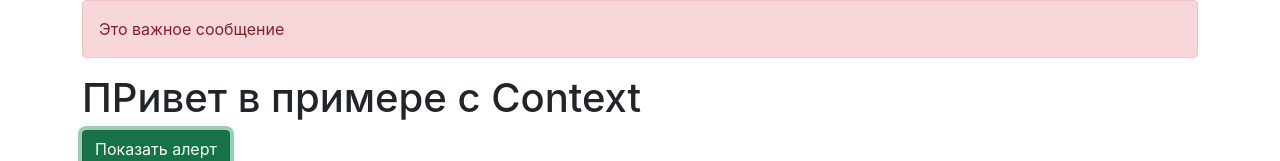
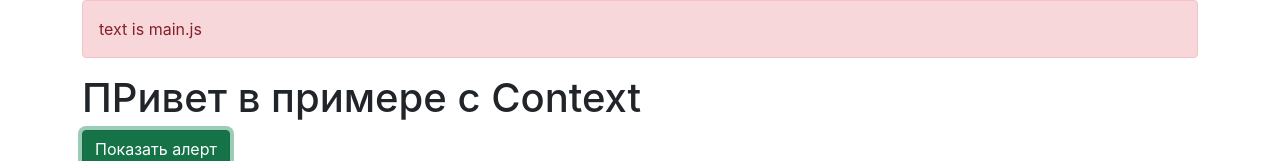
Before and after one commit to baikov98/ReactHooks, a React (Create React App) app: page / in a window 1280 px wide. Both pictures are taken after a click on the button "Показать алерт". Shown: the top 161 px of the page. Built offline with nearby package versions, Linux system fonts and the light colour scheme.

Commit message:
useReducer final

```diff
--- a/src/Main.js
+++ b/src/Main.js
@@ -6,7 +6,7 @@ export default function Main() {
     return (
         <>
             <h1>ПРивет в примере с Context</h1>
-            <button onClick={show} className='btn btn-success'>Показать алерт</button>
+            <button onClick={() => show('text is main.js')} className='btn btn-success'>Показать алерт</button>
         </>
     )
 }
--- a/src/alert/Alert.js
+++ b/src/alert/Alert.js
@@ -6,7 +6,7 @@ export default function Alert() {
     if (!alert.visible) return null
     return (
         <div className='alert alert-danger' onClick={alert.hide}>
-            Это важное сообщение
+            {alert.text}
         </div>
     )
 }
--- a/src/alert/AlertContext.js
+++ b/src/alert/AlertContext.js
@@ -11,21 +11,23 @@ const HIDE_ALERT = 'hide'
 
 const reducer = (state, action) => {
     switch (action.type) {
-        case SHOW_ALERT: return {...state, visible: true}
+        case SHOW_ALERT: return {...state, visible: true, text: action.text}
         case HIDE_ALERT: return {...state, visible: false}
         default: return state
     }
 }
 export const AlertProvider = ({ children }) => {
     const [state, dispatch] = useReducer(reducer, {
-        visible: false
+        visible: false,
+        text: ''
     })
 
-    const show = () => dispatch({type: SHOW_ALERT})
+    const show = text => dispatch({type: SHOW_ALERT, text})
     const hide = () => dispatch({type: HIDE_ALERT})
     return (
         <AlertContext.Provider value={{
             visible: state.visible,
+            text: state.text,
             hide, show
         }}>
             { children }
```
